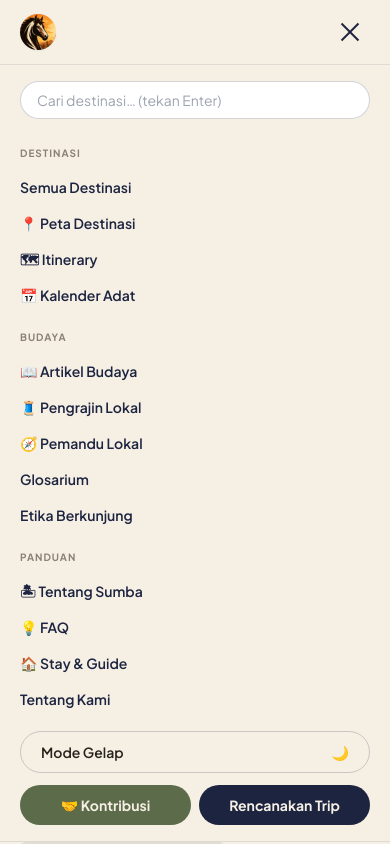
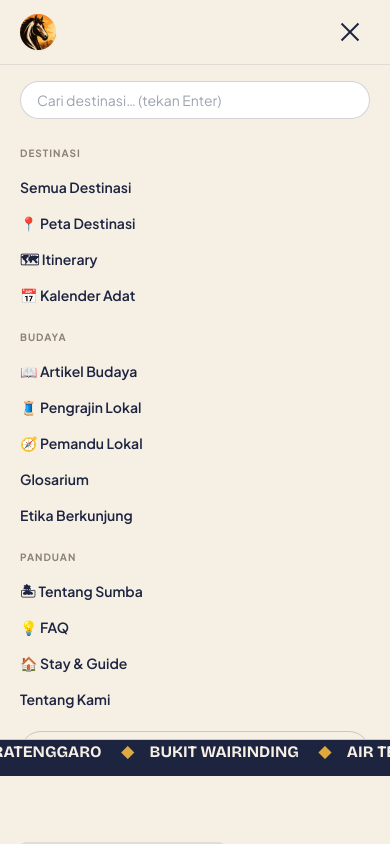
Before and after one commit to DonyAma/tanah-marapu, a Next.js app: page / in a window 390 px wide. Both pictures are taken after a click on the button "Buka menu". Shown: the top 844 px of the page. Built offline with nearby package versions, Linux system fonts and the light colour scheme.

Commit message:
fix: drawer mobile nav bisa di-scroll

```diff
--- a/components/Nav.jsx
+++ b/components/Nav.jsx
@@ -143,9 +143,9 @@ export default function Nav() {
       </div>
 
       {/* DRAWER MOBILE */}
-      <div className={`overflow-hidden border-t border-indigo2/10 bg-pasir transition-all duration-300 md:hidden dark:border-white/5 dark:bg-[#1a1612] ${
-        buka ? "max-h-screen opacity-100" : "max-h-0 opacity-0"}`}>
-        <div className="px-5 py-4">
+      <div className={`border-t border-indigo2/10 bg-pasir transition-all duration-300 md:hidden dark:border-white/5 dark:bg-[#1a1612] ${
+        buka ? "max-h-[80vh] opacity-100 overflow-y-auto" : "max-h-0 opacity-0 overflow-hidden"}`}>
+        <div className="px-5 py-4 pb-8">
           <form onSubmit={submitCari}>
             <input type="search" value={cari} onChange={(e) => setCari(e.target.value)}
               placeholder="Cari destinasi… (tekan Enter)"
```
